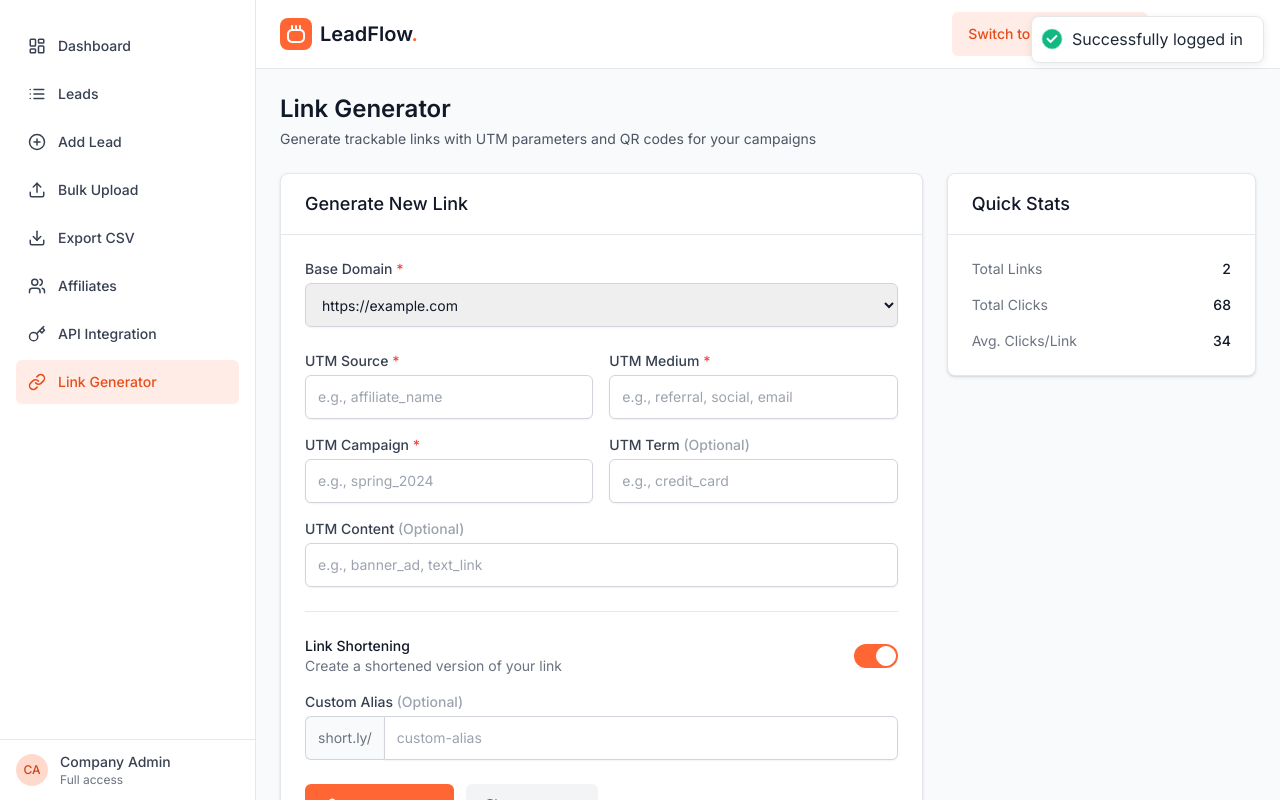
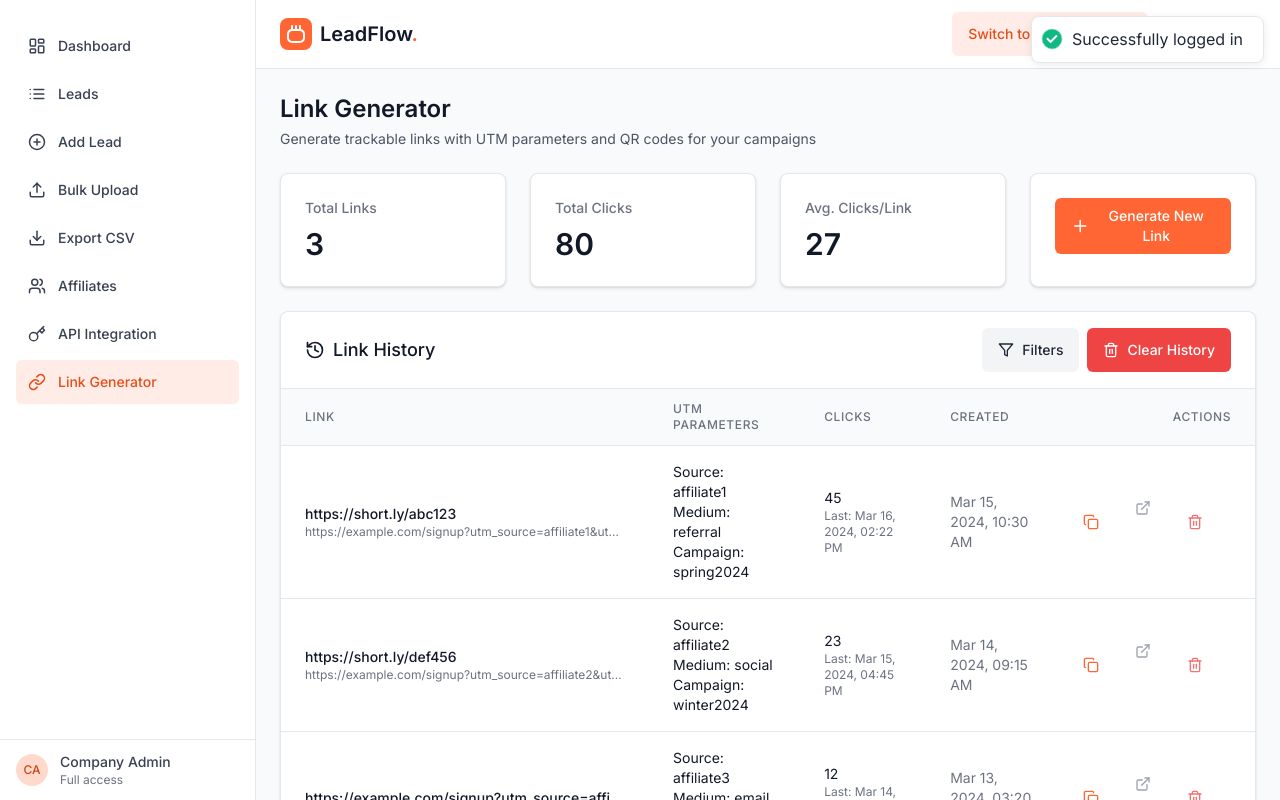
Before and after one commit to shreyas-zolve/affilitate-dashboard, a React (Vite) app: page /link-generator in a window 1280 px wide. Both pictures are taken after typing "name@example.com", "Sample123" into the empty fields and a click on the button "Sign in". Built offline with nearby package versions, Linux system fonts and the light colour scheme.

Commit message:
Updated Link Generator Page with History-First UI

```diff
--- a/src/pages/LinkGeneratorPage.tsx
+++ b/src/pages/LinkGeneratorPage.tsx
@@ -2,7 +2,7 @@ import React, { useState } from 'react';
 import { useForm } from 'react-hook-form';
 import {
   Link as LinkIcon, Copy, QrCode, Download, History,
-  ExternalLink, Trash2, RefreshCw, Calendar, Filter
+  ExternalLink, Trash2, RefreshCw, Calendar, Filter, Plus, ArrowLeft
 } from 'lucide-react';
 import { QRCodeSVG } from 'qrcode.react';
 import toast from 'react-hot-toast';
@@ -63,6 +63,18 @@ const mockHistory: GeneratedLink[] = [
     clicks: 23,
     createdAt: '2024-03-14T09:15:00Z',
     lastClickedAt: '2024-03-15T16:45:00Z'
+  },
+  {
+    id: '3',
+    originalUrl: 'https://example.com/signup?utm_source=affiliate3&utm_medium=email&utm_campaign=newsletter',
+    utmParameters: {
+      source: 'affiliate3',
+      medium: 'email',
+      campaign: 'newsletter'
+    },
+    clicks: 12,
+    createdAt: '2024-03-13T15:20:00Z',
+    lastClickedAt: '2024-03-14T10:30:00Z'
   }
 ];
 
@@ -74,6 +86,7 @@ const baseDomains = [
 ];
 
 const LinkGeneratorPage: React.FC = () => {
+  const [showLinkGenerationForm, setShowLinkGenerationForm] = useState(false);
   const [generatedLink, setGeneratedLink] = useState<string>('');
   const [showQRCode, setShowQRCode] = useState(false);
   const [linkHistory, setLinkHistory] = useState<GeneratedLink[]>(mockHistory);
@@ -150,6 +163,12 @@ const LinkGeneratorPage: React.FC = () => {
       setLinkHistory(prev => [newHistoryItem, ...prev]);
 
       toast.success('Link generated successfully!');
+
+      // Return to history view after successful generation
+      setTimeout(() => {
+        setShowLinkGenerationForm(false);
+        resetForm();
+      }, 2000);
     } catch (error) {
       toast.error('Failed to generate link');
     } finally {
@@ -213,6 +232,11 @@ const LinkGeneratorPage: React.FC = () => {
     setShowQRCode(false);
   };
 
+  const handleBackToHistory = () => {
+    setShowLinkGenerationForm(false);
+    resetForm();
+  };
+
   return (
     <div>
       <div className="mb-6">
@@ -222,12 +246,234 @@ const LinkGeneratorPage: React.FC = () => {
         </p>
       </div>
 
+      {!showLinkGenerationForm ? (
+        // History View with Generate New Link Button
+        <>
+          {/* Quick Stats and Generate Button */}
+          <div className="grid grid-cols-1 lg:grid-cols-4 gap-6 mb-6">
+            <div className="card">
+              <div className="card-body">
+                <h3 className="text-sm font-medium text-gray-500">Total Links</h3>
+                <p className="mt-2 text-3xl font-semibold text-gray-900">{linkHistory.length}</p>
+              </div>
+            </div>
+
+            <div className="card">
+              <div className="card-body">
+                <h3 className="text-sm font-medium text-gray-500">Total Clicks</h3>
+                <p className="mt-2 text-3xl font-semibold text-gray-900">
+                  {linkHistory.reduce((sum, link) => sum + link.clicks, 0)}
+                </p>
+              </div>
+            </div>
+
+            <div className="card">
+              <div className="card-body">
+                <h3 className="text-sm font-medium text-gray-500">Avg. Clicks/Link</h3>
+                <p className="mt-2 text-3xl font-semibold text-gray-900">
+                  {linkHistory.length > 0
+                    ? Math.round(linkHistory.reduce((sum, link) => sum + link.clicks, 0) / linkHistory.length)
+                    : 0
+                  }
+                </p>
+              </div>
+            </div>
+
+            <div className="card">
+              <div className="card-body flex items-center justify-center">
+                <button
+                  onClick={() => setShowLinkGenerationForm(true)}
+                  className="btn btn-primary w-full"
+                >
+                  <Plus size={20} className="mr-2" />
+                  Generate New Link
+                </button>
+              </div>
+            </div>
+          </div>
+
+          {/* Link History */}
+          <div className="card">
+            <div className="card-header flex justify-between items-center">
+              <div className="flex items-center">
+                <History size={20} className="mr-2" />
+                <h2 className="text-lg font-medium text-gray-900">Link History</h2>
+              </div>
+              <div className="flex gap-2">
+                <button
+                  onClick={() => setShowFilters(!showFilters)}
+                  className="btn btn-secondary"
+                >
+                  <Filter size={16} className="mr-2" />
+                  Filters
+                </button>
+                <button
+                  onClick={clearHistory}
+                  className="btn btn-danger"
+                  disabled={linkHistory.length === 0}
+                >
+                  <Trash2 size={16} className="mr-2" />
+                  Clear History
+                </button>
+              </div>
+            </div>
+
+            {showFilters && (
+              <div className="border-b border-gray-200 px-6 py-4 bg-gray-50">
+                <div className="grid grid-cols-1 md:grid-cols-3 gap-4">
+                  <div>
+                    <label className="block text-sm font-medium text-gray-700 mb-1">
+                      Date Range
+                    </label>
+                    <div className="flex items-center gap-2">
+                      <DatePicker
+                        selected={dateRange.startDate}
+                        onChange={(date) => setDateRange({ ...dateRange, startDate: date })}
+                        selectsStart
+                        startDate={dateRange.startDate}
+                        endDate={dateRange.endDate}
+                        placeholderText="Start Date"
+                        className="input"
+                      />
+                      <span className="text-gray-500">to</span>
+                      <DatePicker
+                        selected={dateRange.endDate}
+                        onChange={(date) => setDateRange({ ...dateRange, endDate: date })}
+                        selectsEnd
+                        startDate={dateRange.startDate}
+                        endDate={dateRange.endDate}
+                        minDate={dateRange.startDate}
+                        placeholderText="End Date"
+                        className="input"
+                      />
+                    </div>
+                  </div>
+                </div>
+              </div>
+            )}
+
+            <div className="card-body p-0">
+              {linkHistory.length > 0 ? (
+                <div className="overflow-x-auto">
+                  <table className="min-w-full divide-y divide-gray-200">
+                    <thead className="bg-gray-50">
+                      <tr>
+                        <th className="px-6 py-3 text-left text-xs font-medium text-gray-500 uppercase tracking-wider">
+                          Link
+                        </th>
+                        <th className="px-6 py-3 text-left text-xs font-medium text-gray-500 uppercase tracking-wider">
+                          UTM Parameters
+                        </th>
+                        <th className="px-6 py-3 text-left text-xs font-medium text-gray-500 uppercase tracking-wider">
+                          Clicks
+                        </th>
+                        <th className="px-6 py-3 text-left text-xs font-medium text-gray-500 uppercase tracking-wider">
+                          Created
+                        </th>
+                        <th className="px-6 py-3 text-right text-xs font-medium text-gray-500 uppercase tracking-wider">
+                          Actions
+                        </th>
+                      </tr>
+                    </thead>
+                    <tbody className="bg-white divide-y divide-gray-200">
+                      {linkHistory.map((link) => (
+                        <tr key={link.id} className="hover:bg-gray-50">
+                          <td className="px-6 py-4">
+                            <div>
+                              <div className="text-sm font-medium text-gray-900 truncate max-w-xs">
+                                {link.shortUrl || link.originalUrl}
+                              </div>
+                              {link.shortUrl && (
+                                <div className="text-xs text-gray-500 truncate max-w-xs">
+                                  {link.originalUrl}
+                                </div>
+                              )}
+                            </div>
+                          </td>
+                          <td className="px-6 py-4">
+                            <div className="text-sm text-gray-900">
+                              <div>Source: {link.utmParameters.source}</div>
+                              <div>Medium: {link.utmParameters.medium}</div>
+                              <div>Campaign: {link.utmParameters.campaign}</div>
+                            </div>
+                          </td>
+                          <td className="px-6 py-4">
+                            <div className="text-sm text-gray-900">{link.clicks}</div>
+                            {link.lastClickedAt && (
+                              <div className="text-xs text-gray-500">
+                                Last: {formatDate(link.lastClickedAt)}
+                              </div>
+                            )}
+                          </td>
+                          <td className="px-6 py-4 text-sm text-gray-500">
+                            {formatDate(link.createdAt)}
+                          </td>
+                          <td className="px-6 py-4 text-right text-sm font-medium">
+                            <div className="flex justify-end gap-2">
+                              <button
+                                onClick={() => copyToClipboard(link.shortUrl || link.originalUrl)}
+                                className="text-brand hover:text-brand-700"
+                                title="Copy link"
+                              >
+                                <Copy size={16} />
+                              </button>
+                              <a
+                                href={link.shortUrl || link.originalUrl}
+                                target="_blank"
+                                rel="noopener noreferrer"
+                                className="text-gray-400 hover:text-gray-600"
+                                title="Open link"
+                              >
+                                <ExternalLink size={16} />
+                              </a>
+                              <button
+                                onClick={() => deleteLink(link.id)}
+                                className="text-red-400 hover:text-red-600"
+                                title="Delete link"
+                              >
+                                <Trash2 size={16} />
+                              </button>
+                            </div>
+                          </td>
+                        </tr>
+                      ))}
+                    </tbody>
+                  </table>
+                </div>
+              ) : (
+                <div className="text-center py-12">
+                  <History className="h-12 w-12 text-gray-300 mx-auto mb-4" />
+                  <h3 className="text-sm font-medium text-gray-900 mb-2">No links generated yet</h3>
+                  <p className="text-sm text-gray-500 mb-4">
+                    Generate your first link to start tracking your campaigns.
+                  </p>
+                  <button
+                    onClick={() => setShowLinkGenerationForm(true)}
+                    className="btn btn-primary"
+                  >
+                    <Plus size={16} className="mr-2" />
+                    Generate Your First Link
+                  </button>
+                </div>
+              )}
+            </div>
+          </div>
+        </>
+      ) : (
+        // Link Generation Form View
         <div className="grid grid-cols-1 lg:grid-cols-3 gap-6">
           {/* Link Generation Form */}
           <div className="lg:col-span-2">
             <div className="card mb-6">
-            <div className="card-header">
+              <div className="card-header flex items-center justify-between">
                 <h2 className="text-lg font-medium text-gray-900">Generate New Link</h2>
+                <button
+                  onClick={handleBackToHistory}
+                  className="btn btn-secondary"
+                >
+                  <ArrowLeft size={16} className="mr-2" />
+                  Back to History
+                </button>
               </div>
               <div className="card-body">
                 <form onSubmit={handleSubmit(onSubmit)} className="space-y-6">
@@ -530,163 +776,7 @@ const LinkGeneratorPage: React.FC = () => {
             </div>
           </div>
         </div>
-
-      {/* Link History */}
-      <div className="card mt-6">
-        <div className="card-header flex justify-between items-center">
-          <div className="flex items-center">
-            <History size={20} className="mr-2" />
-            <h2 className="text-lg font-medium text-gray-900">Link History</h2>
-          </div>
-          <div className="flex gap-2">
-            <button
-              onClick={() => setShowFilters(!showFilters)}
-              className="btn btn-secondary"
-            >
-              <Filter size={16} className="mr-2" />
-              Filters
-            </button>
-            <button
-              onClick={clearHistory}
-              className="btn btn-danger"
-              disabled={linkHistory.length === 0}
-            >
-              <Trash2 size={16} className="mr-2" />
-              Clear History
-            </button>
-          </div>
-        </div>
-
-        {showFilters && (
-          <div className="border-b border-gray-200 px-6 py-4 bg-gray-50">
-            <div className="grid grid-cols-1 md:grid-cols-3 gap-4">
-              <div>
-                <label className="block text-sm font-medium text-gray-700 mb-1">
-                  Date Range
-                </label>
-                <div className="flex items-center gap-2">
-                  <DatePicker
-                    selected={dateRange.startDate}
-                    onChange={(date) => setDateRange({ ...dateRange, startDate: date })}
-                    selectsStart
-                    startDate={dateRange.startDate}
-                    endDate={dateRange.endDate}
-                    placeholderText="Start Date"
-                    className="input"
-                  />
-                  <span className="text-gray-500">to</span>
-                  <DatePicker
-                    selected={dateRange.endDate}
-                    onChange={(date) => setDateRange({ ...dateRange, endDate: date })}
-                    selectsEnd
-                    startDate={dateRange.startDate}
-                    endDate={dateRange.endDate}
-                    minDate={dateRange.startDate}
-                    placeholderText="End Date"
-                    className="input"
-                  />
-                </div>
-              </div>
-            </div>
-          </div>
       )}
-
-        <div className="card-body p-0">
-          {linkHistory.length > 0 ? (
-            <div className="overflow-x-auto">
-              <table className="min-w-full divide-y divide-gray-200">
-                <thead className="bg-gray-50">
-                  <tr>
-                    <th className="px-6 py-3 text-left text-xs font-medium text-gray-500 uppercase tracking-wider">
-                      Link
-                    </th>
-                    <th className="px-6 py-3 text-left text-xs font-medium text-gray-500 uppercase tracking-wider">
-                      UTM Parameters
-                    </th>
-                    <th className="px-6 py-3 text-left text-xs font-medium text-gray-500 uppercase tracking-wider">
-                      Clicks
-                    </th>
-                    <th className="px-6 py-3 text-left text-xs font-medium text-gray-500 uppercase tracking-wider">
-                      Created
-                    </th>
-                    <th className="px-6 py-3 text-right text-xs font-medium text-gray-500 uppercase tracking-wider">
-                      Actions
-                    </th>
-                  </tr>
-                </thead>
-                <tbody className="bg-white divide-y divide-gray-200">
-                  {linkHistory.map((link) => (
-                    <tr key={link.id} className="hover:bg-gray-50">
-                      <td className="px-6 py-4">
-                        <div>
-                          <div className="text-sm font-medium text-gray-900 truncate max-w-xs">
-                            {link.shortUrl || link.originalUrl}
-                          </div>
-                          {link.shortUrl && (
-                            <div className="text-xs text-gray-500 truncate max-w-xs">
-                              {link.originalUrl}
-                            </div>
-                          )}
-                        </div>
-                      </td>
-                      <td className="px-6 py-4">
-                        <div className="text-sm text-gray-900">
-                          <div>Source: {link.utmParameters.source}</div>
-                          <div>Medium: {link.utmParameters.medium}</div>
-                          <div>Campaign: {link.utmParameters.campaign}</div>
-                        </div>
-                      </td>
-                      <td className="px-6 py-4">
-                        <div className="text-sm text-gray-900">{link.clicks}</div>
-                        {link.lastClickedAt && (
-                          <div className="text-xs text-gray-500">
-                            Last: {formatDate(link.lastClickedAt)}
-                          </div>
-                        )}
-                      </td>
-                      <td className="px-6 py-4 text-sm text-gray-500">
-                        {formatDate(link.createdAt)}
-                      </td>
-                      <td className="px-6 py-4 text-right text-sm font-medium">
-                        <div className="flex justify-end gap-2">
-                          <button
-                            onClick={() => copyToClipboard(link.shortUrl || link.originalUrl)}
-                            className="text-brand hover:text-brand-700"
-                          >
-                            <Copy size={16} />
-                          </button>
-                          <a
-                            href={link.shortUrl || link.originalUrl}
-                            target="_blank"
-                            rel="noopener noreferrer"
-                            className="text-gray-400 hover:text-gray-600"
-                          >
-                            <ExternalLink size={16} />
-                          </a>
-                          <button
-                            onClick={() => deleteLink(link.id)}
-                            className="text-red-400 hover:text-red-600"
-                          >
-                            <Trash2 size={16} />
-                          </button>
-                        </div>
-                      </td>
-                    </tr>
-                  ))}
-                </tbody>
-              </table>
-            </div>
-          ) : (
-            <div className="text-center py-12">
-              <History className="h-12 w-12 text-gray-300 mx-auto mb-4" />
-              <h3 className="text-sm font-medium text-gray-900 mb-2">No links generated yet</h3>
-              <p className="text-sm text-gray-500">
-                Generate your first link using the form above to see it appear here.
-              </p>
-            </div>
-          )}
-        </div>
-      </div>
     </div>
   );
 };
```
Lines whose indentation alone changed are shown as unchanged.
